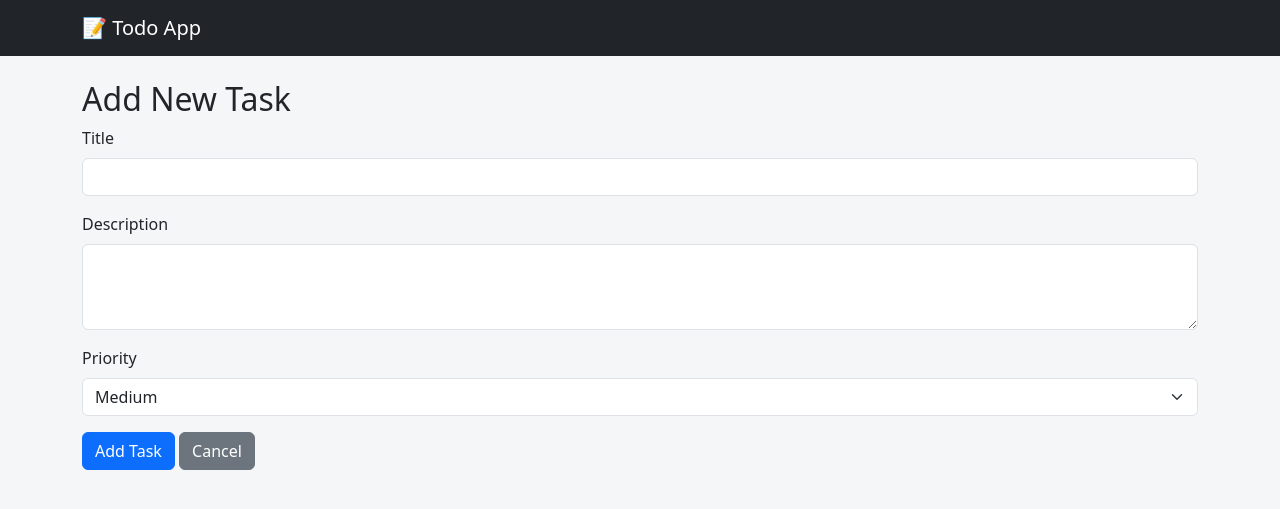
After one commit to Prithviraj-Singh0268/flask-todo-mysql, a Flask app: page /add in a window 1280 px wide. The commit adds this page. Shown: the top 509 px of the page. Run offline with Flask 3, Linux system fonts and the light colour scheme.

Commit message:
Add create task feature with form validation

```diff
--- a/app.py
+++ b/app.py
@@ -1,5 +1,5 @@
 import os
-from flask import Flask, render_template
+from flask import Flask, render_template, request, redirect, url_for, flash
 from models import db, Task
 from dotenv import load_dotenv
 
@@ -29,6 +29,25 @@ def index():
     tasks = Task.query.order_by(Task.created_at.desc()).all()
     return render_template("index.html", tasks=tasks)
 
+@app.route("/add", methods=["GET", "POST"])
+def add_task():
+    if request.method == "POST":
+        title = request.form.get("title", "").strip()
+        description = request.form.get("description", "").strip()
+        priority = request.form.get("priority", "Medium")
+
+        if not title:
+            flash("Title is required.", "danger")
+            return redirect(url_for("add_task"))
+
+        task = Task(title=title, description=description, priority=priority)
+        db.session.add(task)
+        db.session.commit()
+        flash("Task added successfully!", "success")
+        return redirect(url_for("index"))
+
+    return render_template("add_task.html")
+
 
 if __name__ == "__main__":
     app.run(debug=True)
--- /dev/null
+++ b/templates/add_task.html
@@ -0,0 +1,26 @@
+{% extends "base.html" %}
+{% block title %}Add Task{% endblock %}
+
+{% block content %}
+<h2>Add New Task</h2>
+<form method="POST" action="{{ url_for('add_task') }}">
+    <div class="mb-3">
+        <label class="form-label">Title</label>
+        <input type="text" name="title" class="form-control" required>
+    </div>
+    <div class="mb-3">
+        <label class="form-label">Description</label>
+        <textarea name="description" class="form-control" rows="3"></textarea>
+    </div>
+    <div class="mb-3">
+        <label class="form-label">Priority</label>
+        <select name="priority" class="form-select">
+            <option value="Low">Low</option>
+            <option value="Medium" selected>Medium</option>
+            <option value="High">High</option>
+        </select>
+    </div>
+    <button type="submit" class="btn btn-primary">Add Task</button>
+    <a href="{{ url_for('index') }}" class="btn btn-secondary">Cancel</a>
+</form>
+{% endblock %}
--- a/templates/index.html
+++ b/templates/index.html
@@ -4,7 +4,7 @@
 {% block content %}
 <div class="d-flex justify-content-between align-items-center mb-3">
     <h2>My Tasks</h2>
-    <a href="#" class="btn btn-primary">+ Add Task</a>
+    <a href="{{ url_for('add_task') }}" class="btn btn-primary">+ Add Task</a>
 </div>
 
 {% if tasks %}
```
